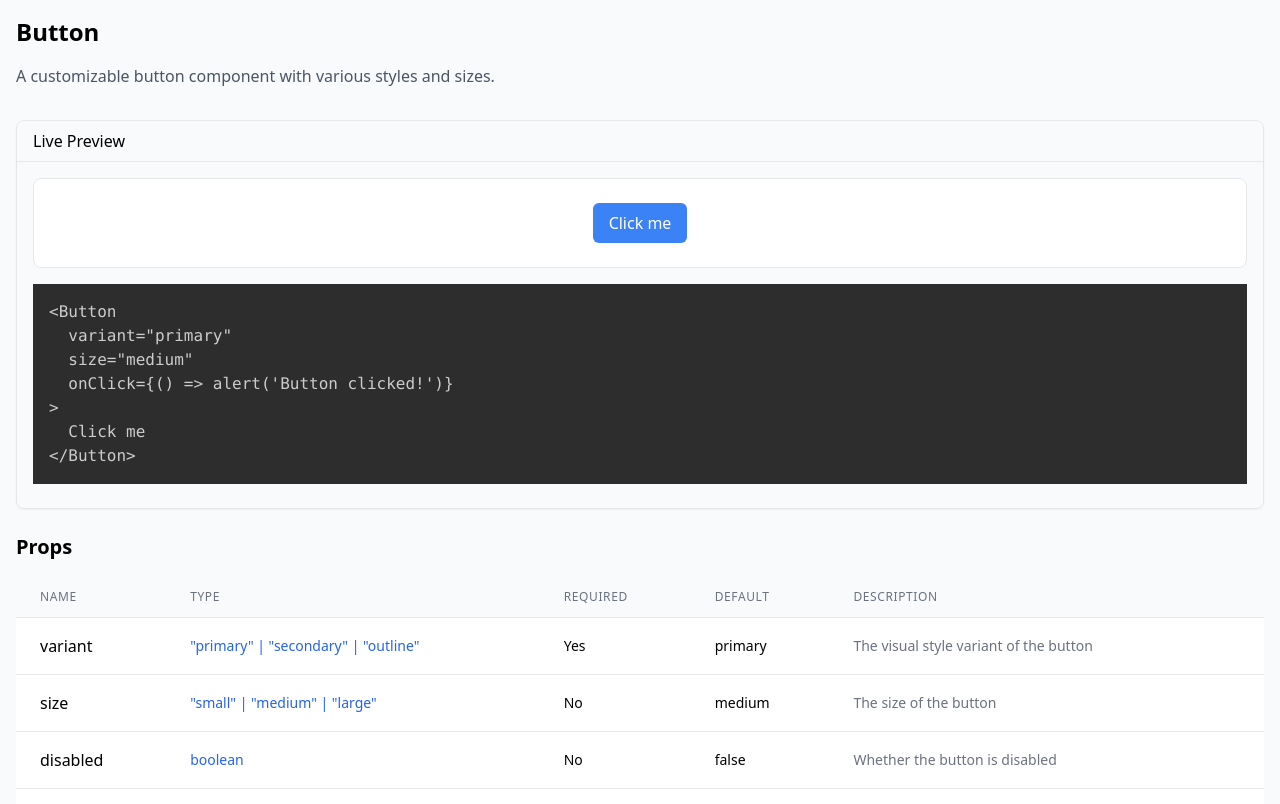
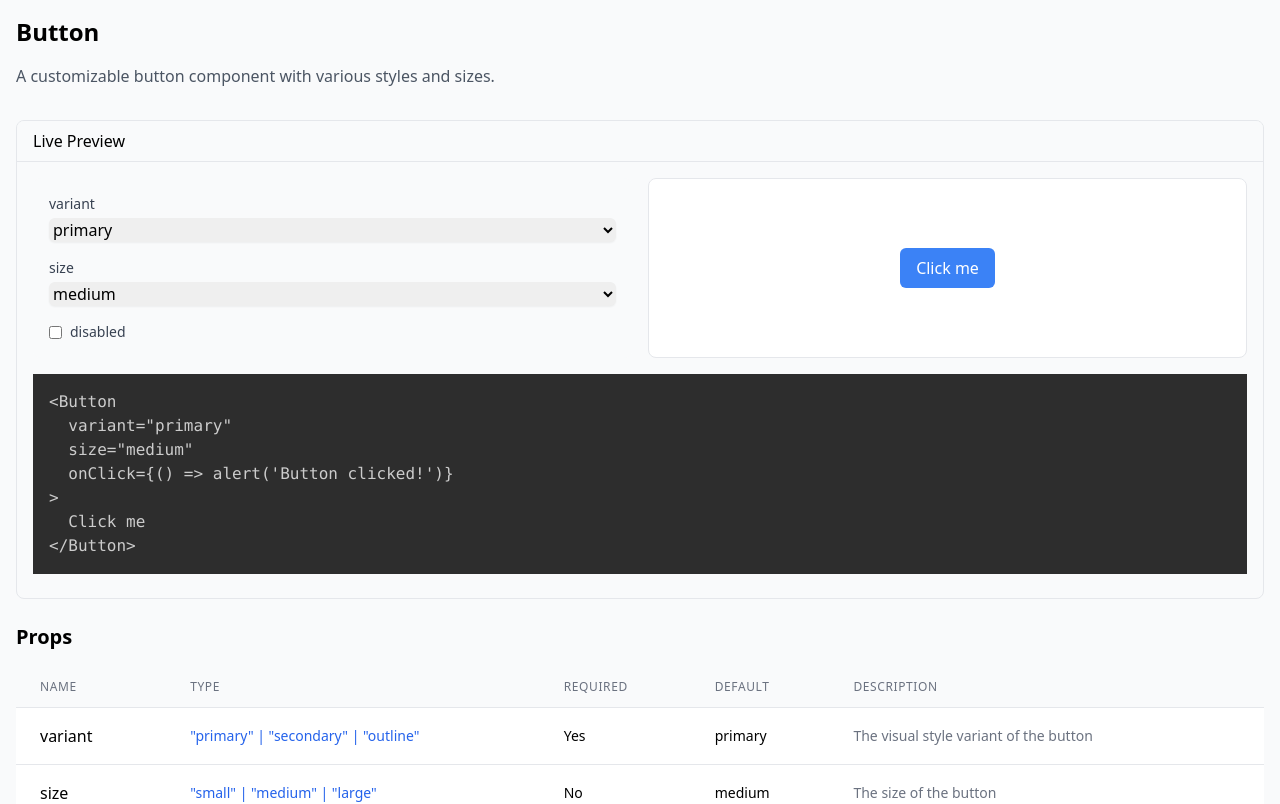
Before and after one commit to Go-deungeo-Lab/react-autodoc, a React (Create React App) app: page / in a window 1280 px wide. Shown: the top 804 px of the page. Built offline with nearby package versions, Linux system fonts and the light colour scheme.

Commit message:
feat: add interactive props control with real-time preview updates

```diff
--- a/src/components/viewer/ComponentPreview.tsx
+++ b/src/components/viewer/ComponentPreview.tsx
@@ -1,16 +1,36 @@
+// src/components/viewer/ComponentPreview.tsx
 import React, { useEffect, useRef, useState } from 'react';
 import Prism from 'prismjs';
 import 'prismjs/themes/prism-tomorrow.css';
 import { ComponentDoc } from '../../types';
-import {Button} from "../examples/Button";
+import { Button } from '../examples/Button';
+import { PropControls } from './PropControls';
 
 interface ComponentPreviewProps {
     component: ComponentDoc;
     code: string;
 }
 
-export const ComponentPreview: React.FC<ComponentPreviewProps> = ({ component, code }) => {
+export const ComponentPreview: React.FC<ComponentPreviewProps> = ({ component, code: initialCode }) => {
     const codeRef = useRef<HTMLElement>(null);
+    const [props, setProps] = useState({
+        variant: 'primary' as const,
+        size: 'medium' as const,
+        disabled: false
+    });
+
+    const [code, setCode] = useState(initialCode);
+
+    const handlePropChange = (name: string, value: any) => {
+        setProps(prev => ({
+            ...prev,
+            [name]: value
+        }));
+
+        // 코드 업데이트
+        const newCode = `<Button\n  variant="${props.variant}"\n  size="${props.size}"${props.disabled ? '\n  disabled' : ''}\n  onClick={() => alert('Button clicked!')}\n>\n  Click me\n</Button>`;
+        setCode(newCode);
+    };
 
     useEffect(() => {
         if (codeRef.current) {
@@ -19,17 +39,24 @@ export const ComponentPreview: React.FC<ComponentPreviewProps> = ({ component, c
     }, [code]);
 
     return (
-        <div className="mt-8 border rounded-lg overflow-hidden shadow-sm">
+        <div className="mt-8 border rounded-lg overflow-hidden">
             <div className="bg-gray-50 px-4 py-2 border-b">
                 <h3 className="font-medium">Live Preview</h3>
             </div>
 
             <div className="p-4">
-                <div className="bg-white rounded-lg border p-6 mb-4 flex items-center justify-center">
-                    <div className="preview-area">
+                <div className="grid grid-cols-2 gap-4">
+                    {/* Props 컨트롤 */}
+                    <div>
+                        <PropControls props={props} onChange={handlePropChange} />
+                    </div>
+
+                    {/* 컴포넌트 미리보기 */}
+                    <div className="bg-white rounded-lg border p-6 flex items-center justify-center">
                         <Button
-                            variant="primary"
-                            size="medium"
+                            variant={props.variant}
+                            size={props.size}
+                            disabled={props.disabled}
                             onClick={() => alert('Button clicked!')}
                         >
                             Click me
@@ -37,7 +64,8 @@ export const ComponentPreview: React.FC<ComponentPreviewProps> = ({ component, c
                     </div>
                 </div>
 
-                <div className="bg-gray-800 rounded-lg">
+                {/* 코드 미리보기 */}
+                <div className="mt-4 bg-gray-800 rounded-lg">
           <pre className="p-4 overflow-x-auto">
             <code ref={codeRef} className="language-jsx text-sm">
               {code}
--- /dev/null
+++ b/src/components/viewer/PropControls.tsx
@@ -0,0 +1,61 @@
+import React from 'react';
+
+interface PropControlsProps {
+    props: {
+        variant: 'primary' | 'secondary' | 'outline';
+        size: 'small' | 'medium' | 'large';
+        disabled: boolean;
+    };
+    onChange: (name: string, value: any) => void;
+}
+
+export const PropControls: React.FC<PropControlsProps> = ({ props, onChange }) => {
+    return (
+        <div className="flex flex-col gap-4 p-4 bg-gray-50 rounded-lg">
+            {/* Variant 선택 */}
+            <div>
+                <label className="block text-sm font-medium text-gray-700 mb-1">
+                    variant
+                </label>
+                <select
+                    value={props.variant}
+                    onChange={(e) => onChange('variant', e.target.value)}
+                    className="block w-full rounded-md border-gray-300 shadow-sm focus:border-blue-500 focus:ring-blue-500"
+                >
+                    <option value="primary">primary</option>
+                    <option value="secondary">secondary</option>
+                    <option value="outline">outline</option>
+                </select>
+            </div>
+
+            {/* Size 선택 */}
+            <div>
+                <label className="block text-sm font-medium text-gray-700 mb-1">
+                    size
+                </label>
+                <select
+                    value={props.size}
+                    onChange={(e) => onChange('size', e.target.value)}
+                    className="block w-full rounded-md border-gray-300 shadow-sm focus:border-blue-500 focus:ring-blue-500"
+                >
+                    <option value="small">small</option>
+                    <option value="medium">medium</option>
+                    <option value="large">large</option>
+                </select>
+            </div>
+
+            {/* Disabled 토글 */}
+            <div>
+                <label className="flex items-center gap-2">
+                    <input
+                        type="checkbox"
+                        checked={props.disabled}
+                        onChange={(e) => onChange('disabled', e.target.checked)}
+                        className="rounded border-gray-300 text-blue-600 focus:ring-blue-500"
+                    />
+                    <span className="text-sm font-medium text-gray-700">disabled</span>
+                </label>
+            </div>
+        </div>
+    );
+};
```
